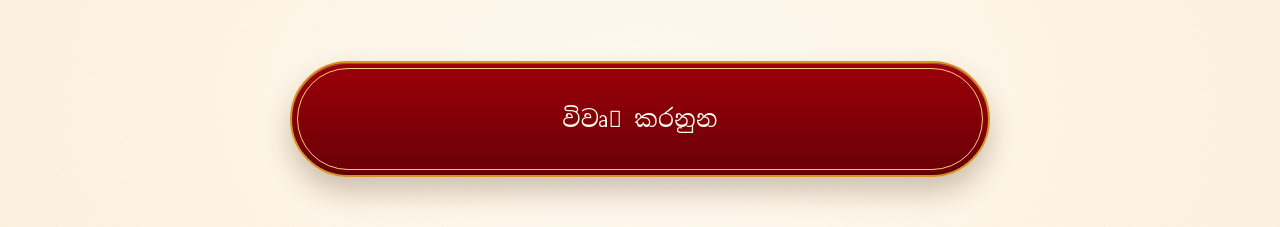
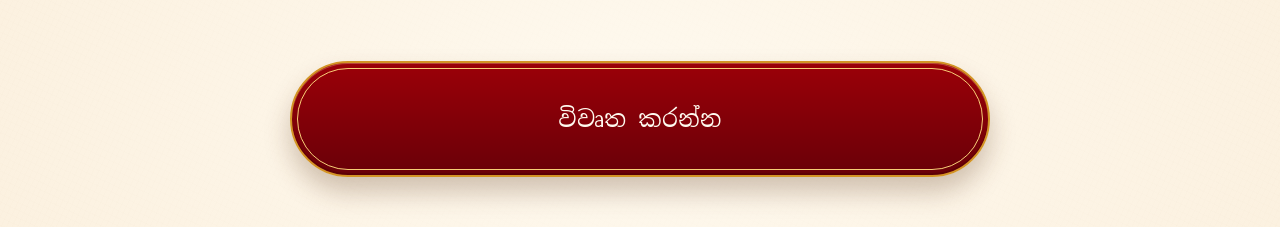
Before and after one commit to Rashminavo/meghana_wes_invitation, a Next.js app in the folder ves-mangalya-invitation/: page / in a window 1280 px wide. Shown: the part 281-508 px from the top of the page. Built offline with nearby package versions, Linux system fonts and the light colour scheme.

Commit message:
Update invitation button text to correct Sinhala translation

```diff
--- a/ves-mangalya-invitation/pages/index.js
+++ b/ves-mangalya-invitation/pages/index.js
@@ -43,7 +43,7 @@ export default function Home() {
         onClick={openInvitation}
         disabled={isOpening}
       >
-        විවෘ૔ කරනුන
+        විවෘත කරන්න
       </button>
 
       <style jsx>{`
```
